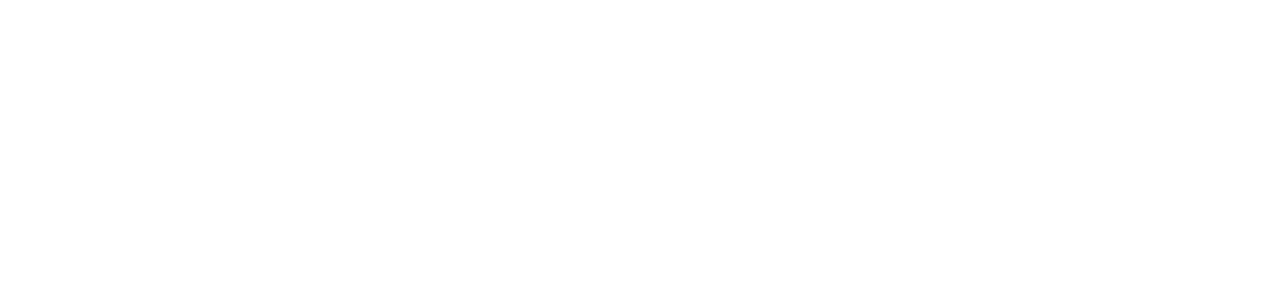
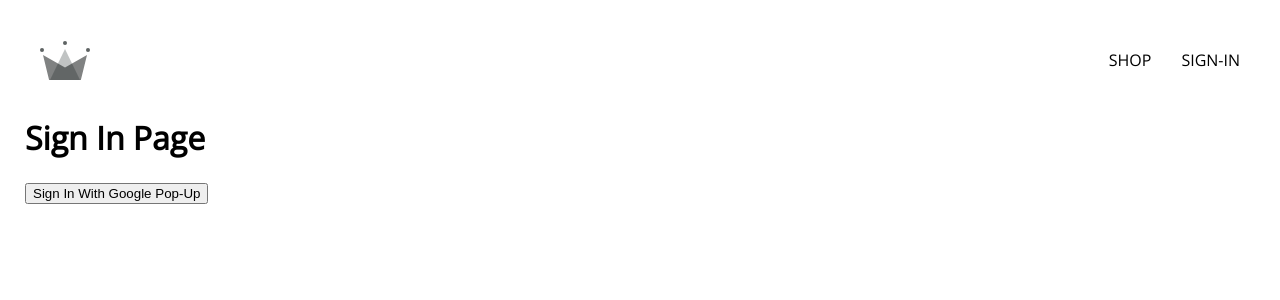
Before and after one commit to kennysabangan/cooler-clothing, a React (Create React App) app: page /sign-in in a window 1280 px wide. Before the commit this address had no page. Shown: the top 300 px of the page. Built offline with nearby package versions, Linux system fonts and the light colour scheme.

Commit message:
update Navigation, start Firebase

```diff
--- a/package.json
+++ b/package.json
@@ -6,6 +6,7 @@
     "@testing-library/jest-dom": "^5.16.5",
     "@testing-library/react": "^13.4.0",
     "@testing-library/user-event": "^13.5.0",
+    "firebase": "^9.12.0",
     "react": "^18.2.0",
     "react-dom": "^18.2.0",
     "react-router-dom": "^6.4.2",
--- a/src/App.js
+++ b/src/App.js
@@ -1,6 +1,7 @@
 import { Routes, Route } from 'react-router-dom';
 import Home from "./routes/Home/Home";
 import Navigation from "./routes/Navigation/Navigation";
+import SignIn from './routes/Sign-In/sign-in';
 
 const Shop = () => {
   return (
@@ -14,6 +15,7 @@
       <Route path='/' element={<Navigation />}>
         <Route index element={<Home />} />
         <Route path='shop' element={<Shop />} />
+        <Route path='sign-in' element={<SignIn />} />
       </Route>
     </Routes>
   );
--- a/src/index.scss
+++ b/src/index.scss
@@ -1,5 +1,5 @@
 body {
-  margin: 0;
+  margin: 25px;
   font-family: 'Open Sans', -apple-system, BlinkMacSystemFont, 'Segoe UI', 'Roboto', 'Oxygen',
     'Ubuntu', 'Cantarell', 'Fira Sans', 'Droid Sans', 'Helvetica Neue',
     sans-serif;
@@ -11,3 +11,12 @@
   font-family: source-code-pro, Menlo, Monaco, Consolas, 'Courier New',
     monospace;
 }
+
+a {
+  text-decoration: none;
+  color: black;
+}
+
+* {
+  box-sizing: border-box;
+}
--- a/src/routes/Navigation/Navigation.jsx
+++ b/src/routes/Navigation/Navigation.jsx
@@ -1,13 +1,24 @@
 import { Outlet, Link } from 'react-router-dom'
+import { ReactComponent as Logo } from '../../assets/crown.svg';
+import './navigation.scss'
 
 const Navigation = () => {
   return (
     <>
       <div className="navigation">
-        <Link className="logo-container" to="/">Logo</Link>
+        <Link className="logo-container" to="/">
+          <Logo className="logo" />
+        </Link>
+
         <div className="nav-links-container">
-          <Link className="nav-link" to="/shop">SHOP</Link>
+          <Link className="nav-link" to="/shop">
+            SHOP
+          </Link>
+          <Link className="nav-link" to="/sign-in">
+            SIGN-IN
+          </Link>
         </div>
+
       </div>
 
       <Outlet />
--- /dev/null
+++ b/src/routes/Navigation/navigation.scss
@@ -0,0 +1,28 @@
+.navigation {
+  height: 70px;
+  width: 100%;
+  display: flex;
+  justify-content: space-between;
+  margin-bottom: 10px;
+
+  .logo-container {
+    height: 100%;
+    width: 70px;
+    display: flex;
+    align-items: center;
+    padding-left: 15px;
+  }
+
+  .nav-links-container {
+    width: 50%;
+    height: 100%;
+    display: flex;
+    align-items: center;
+    justify-content: flex-end;
+
+    .nav-link {
+      padding: 10px 15px;
+      cursor: pointer;
+    }
+  }
+}
--- /dev/null
+++ b/src/routes/Sign-In/sign-in.jsx
@@ -0,0 +1,20 @@
+import { signInWithGooglePopup, createUserDocumentFromAuth } from '../../utils/firebase/firebase.utils'
+
+const SignIn = () => {
+
+  const logGoogleUser = async () => {
+    const { user } = await signInWithGooglePopup();
+    createUserDocumentFromAuth(user);
+  }
+
+  return (
+    <div>
+      <h1>Sign In Page</h1>
+      <button onClick={logGoogleUser}>
+        Sign In With Google Pop-Up
+      </button>
+    </div>
+  )
+}
+
+export default SignIn;
--- /dev/null
+++ b/src/utils/firebase/firebase.utils.js
@@ -0,0 +1,39 @@
+// Import the functions you need from the SDKs you need
+import { initializeApp } from "firebase/app";
+// TODO: Add SDKs for Firebase products that you want to use
+// https://firebase.google.com/docs/web/setup#available-libraries
+import { getAuth, signInWithRedirect, signInWithPopup, GoogleAuthProvider } from 'firebase/auth';
+import { getFirestore, doc, getDoc, setDoc } from 'firebase/firestore'
+
+// Your web app's Firebase configuration
+const firebaseConfig = {
+  apiKey: "AIzaSyAgZkUqXQUs0a3yFCuRllNd9-lDmBkOqcU",
+  authDomain: "cooler-clothing-db-26890.firebaseapp.com",
+  projectId: "cooler-clothing-db-26890",
+  storageBucket: "cooler-clothing-db-26890.appspot.com",
+  messagingSenderId: "668184202987",
+  appId: "1:668184202987:web:c3028e2c7fdedff86378ae"
+};
+
+// Initialize Firebase
+const firebaseApp = initializeApp(firebaseConfig);
+
+const provider = new GoogleAuthProvider();
+provider.setCustomParameters({
+  prompt: "select_account"
+})
+
+export const auth = getAuth();
+export const signInWithGooglePopup = () => signInWithPopup(auth, provider);
+
+export const db = getFirestore();
+
+export const createUserDocumentFromAuth = async (userAuth) => {
+  const userDocRef = doc(db, 'users', userAuth.uid)
+
+  console.log(userDocRef);
+
+  const userSnapshot = await getDoc(userDocRef);
+  console.log(userSnapshot);
+  console.log(userSnapshot.exists());
+}
```
Also changed, not shown: src/assets/crown.svg (added), 1 other file (tests, documents, lock files or other folders).
